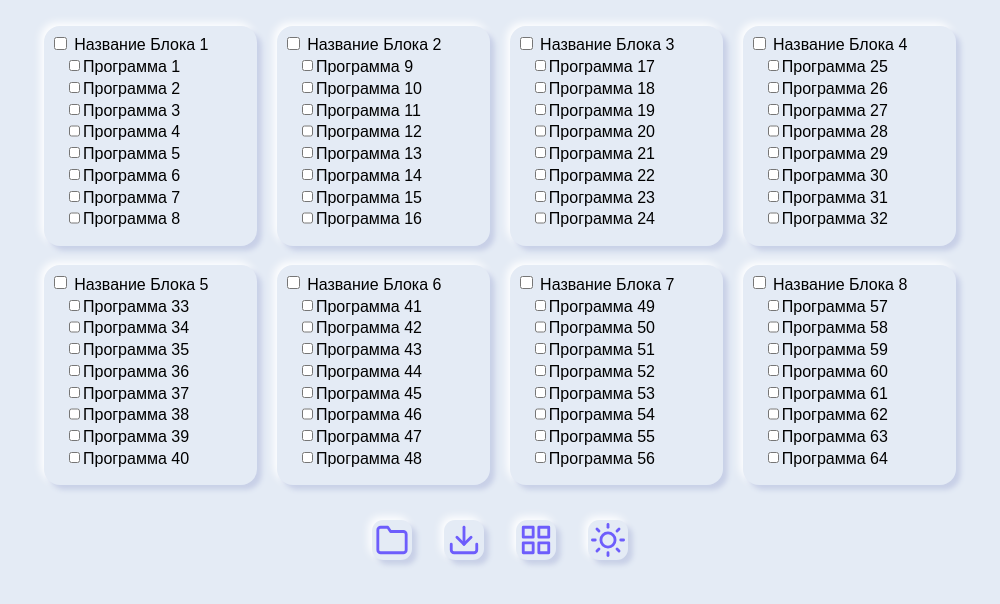
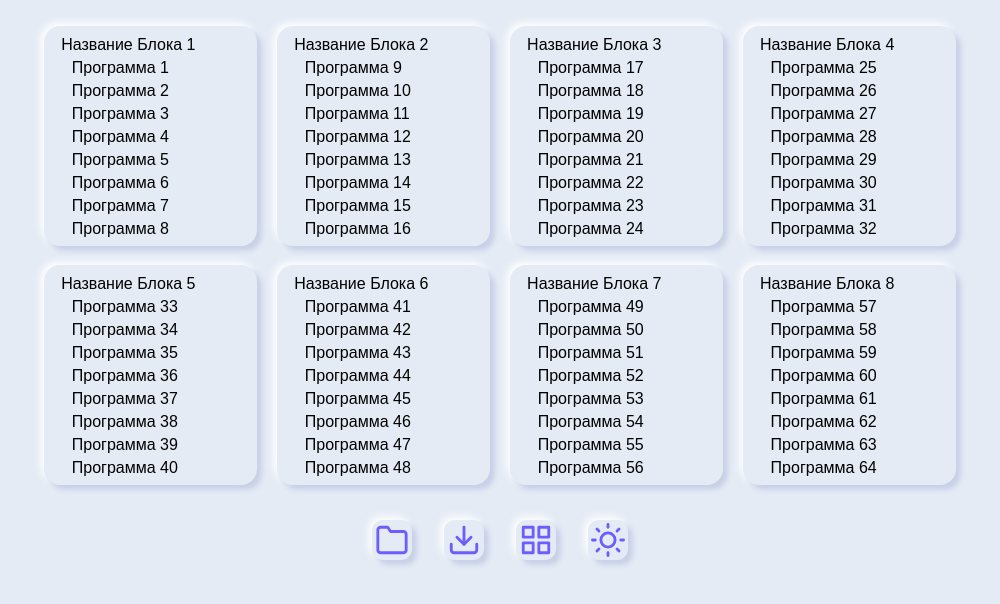
Before and after one commit to NoonLicht/download_setup_programm_electron, an Electron app: page index.html in a window 1000 px wide. Drawn offline with Linux system fonts and the light colour scheme.

Commit message:
Update index.css

```diff
--- a/index.css
+++ b/index.css
@@ -5,10 +5,9 @@
             box-shadow: 0.3rem 0.3rem 0.3rem var(--greyLight-2), -0.2rem -0.2rem 0.5rem var(--white);
             border-radius: 1rem;
             margin: 1%;
-            /* border: 1px solid #ccc; */
             text-align: left;
             padding: 10px;
-            user-select: none; /* Предотвращает выделение текста при двойном клике */
+            user-select: none;
         }
 
         .program-checkbox {
@@ -18,17 +17,15 @@
         }
 
         .program-checkbox:hover {
-            text-decoration: underline; /* Подчеркивает текст при наведении курсора */
+            text-decoration: underline;
         }
 
-        /* Стиль для контейнера блоков */
         .blocks-container {
           justify-content: center;
             display: flex;
             flex-wrap: wrap;
         }
 
-        /* Стиль для контейнера кнопок */
         .buttons-container {
             justify-content: center;
             display: flex;
@@ -61,7 +58,7 @@
     min-height: 90%;
     width: 100%;
     display: flex;
-    flex-direction: column; /* Изменение направления оси на вертикальную */
+    flex-direction: column;
     justify-content: center;
     align-items: center;
     font-family: "Poppins", sans-serif;
@@ -132,30 +129,29 @@
     display: flex;
     justify-content: center;
 }
-/* Стили для чекбоксов блока */
+
 .checkbox-block input[type="checkbox"] {
-    margin-right: 3px; /* Уменьшите отступ справа */
-    border-radius: 50% !important;
-    border: #e61818 !important;
+    margin-right: 3px;
+    width: 0rem;
+    height: 0rem;
 }
 
-
-/* Стили для названий блоков */
 .checkbox-block label {
-    display: inline-block; /* Размещаем текст блока в одной строке с чекбоксом */
+    display: inline-block;
     vertical-align: middle;
     cursor: pointer;
+    justify-content: flex-end;
+
+    margin-bottom: 5px;
 }
-
 
 .program-checkbox {
     margin-left: 15px;
-    width: 0.7rem;
-    height: 0.7rem;
+    width: 0rem;
+    height: 0rem;
     background: var(--greyLight-2);
 }
 
-/* Изменение цвета текста при активации (нажатии) чекбокса */
 .checkbox-block input[type="checkbox"]:checked + label,
 .program-checkbox:checked + label {
     color: #6d5dfc;
```
